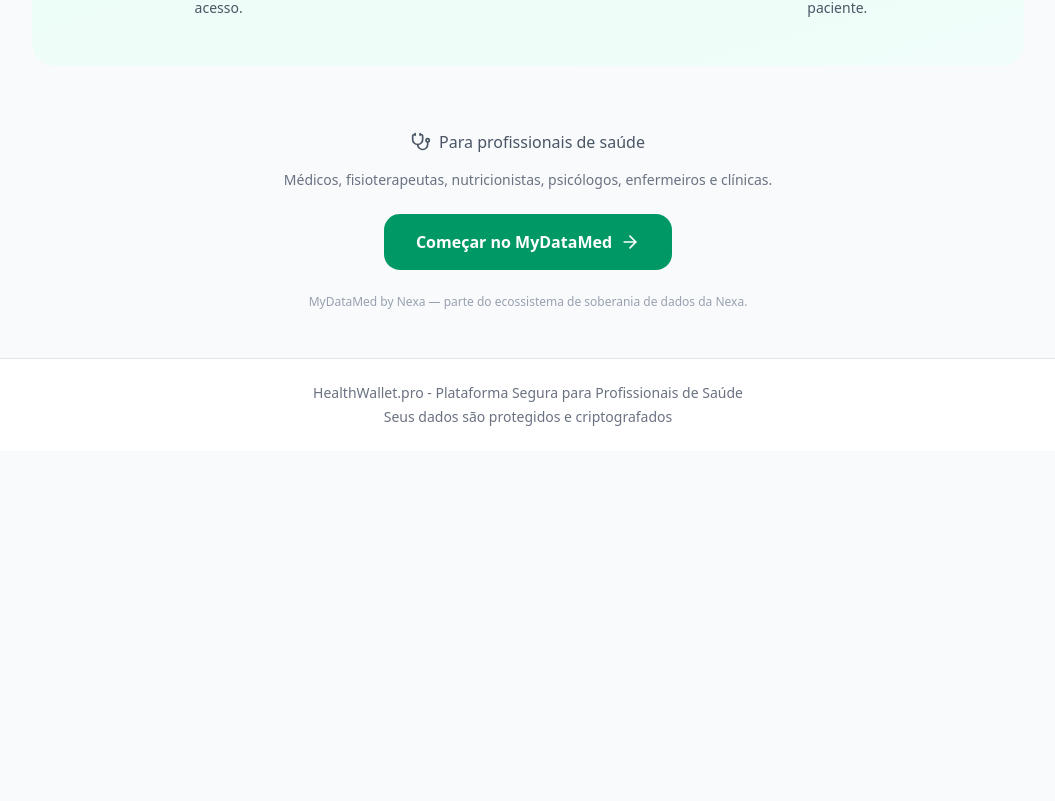
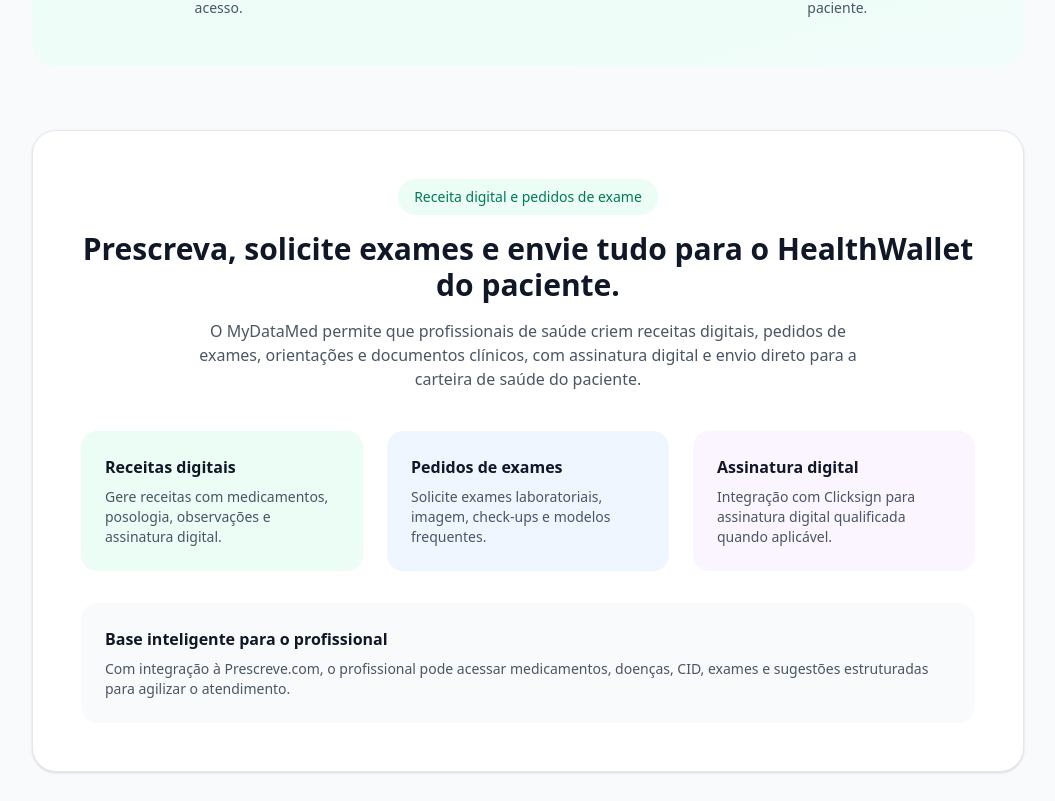
Before and after one commit to HenriqueGuilhermeUx/healthwallet-site, a Next.js app: page / in a window 1280 px wide. Shown: the part 1479-2280 px from the top of the page, without its empty margins (112-1167 px from the left). Before the commit the page ends 1930 px from the top, so only its background shows below. Built offline with nearby package versions, Linux system fonts and the light colour scheme; no server answers.

Commit message:
Update page.tsx

```diff
--- a/src/app/page.tsx
+++ b/src/app/page.tsx
@@ -206,7 +206,64 @@ export default function Home() {
           </div>
         </div>
       </div>
+      {/* Prescrições e Pedidos */}
+<div className="mt-16 bg-white rounded-3xl p-8 md:p-12 border border-gray-100 shadow-sm">
+  <div className="text-center mb-10">
+    <div className="inline-flex items-center gap-2 px-4 py-2 bg-emerald-50 rounded-full text-emerald-700 text-sm font-medium mb-4">
+      Receita digital e pedidos de exame
+    </div>
 
+    <h2 className="text-2xl md:text-3xl font-bold text-gray-900 mb-4">
+      Prescreva, solicite exames e envie tudo para o HealthWallet do paciente.
+    </h2>
+
+    <p className="text-gray-600 max-w-2xl mx-auto">
+      O MyDataMed permite que profissionais de saúde criem receitas digitais,
+      pedidos de exames, orientações e documentos clínicos, com assinatura digital
+      e envio direto para a carteira de saúde do paciente.
+    </p>
+  </div>
+
+  <div className="grid md:grid-cols-3 gap-6">
+    <div className="rounded-2xl bg-emerald-50 p-6">
+      <h3 className="font-semibold text-gray-900 mb-2">
+        Receitas digitais
+      </h3>
+      <p className="text-sm text-gray-600">
+        Gere receitas com medicamentos, posologia, observações e assinatura digital.
+      </p>
+    </div>
+
+    <div className="rounded-2xl bg-blue-50 p-6">
+      <h3 className="font-semibold text-gray-900 mb-2">
+        Pedidos de exames
+      </h3>
+      <p className="text-sm text-gray-600">
+        Solicite exames laboratoriais, imagem, check-ups e modelos frequentes.
+      </p>
+    </div>
+
+    <div className="rounded-2xl bg-purple-50 p-6">
+      <h3 className="font-semibold text-gray-900 mb-2">
+        Assinatura digital
+      </h3>
+      <p className="text-sm text-gray-600">
+        Integração com Clicksign para assinatura digital qualificada quando aplicável.
+      </p>
+    </div>
+  </div>
+
+  <div className="mt-8 rounded-2xl bg-gray-50 p-6">
+    <h3 className="font-semibold text-gray-900 mb-2">
+      Base inteligente para o profissional
+    </h3>
+
+    <p className="text-sm text-gray-600">
+      Com integração à Prescreve.com, o profissional pode acessar medicamentos,
+      doenças, CID, exames e sugestões estruturadas para agilizar o atendimento.
+    </p>
+  </div>
+</div>
       <div className="text-center mt-16">
         <div className="inline-flex items-center gap-2 text-gray-600 mb-4">
           <Stethoscope className="w-5 h-5" />
```
